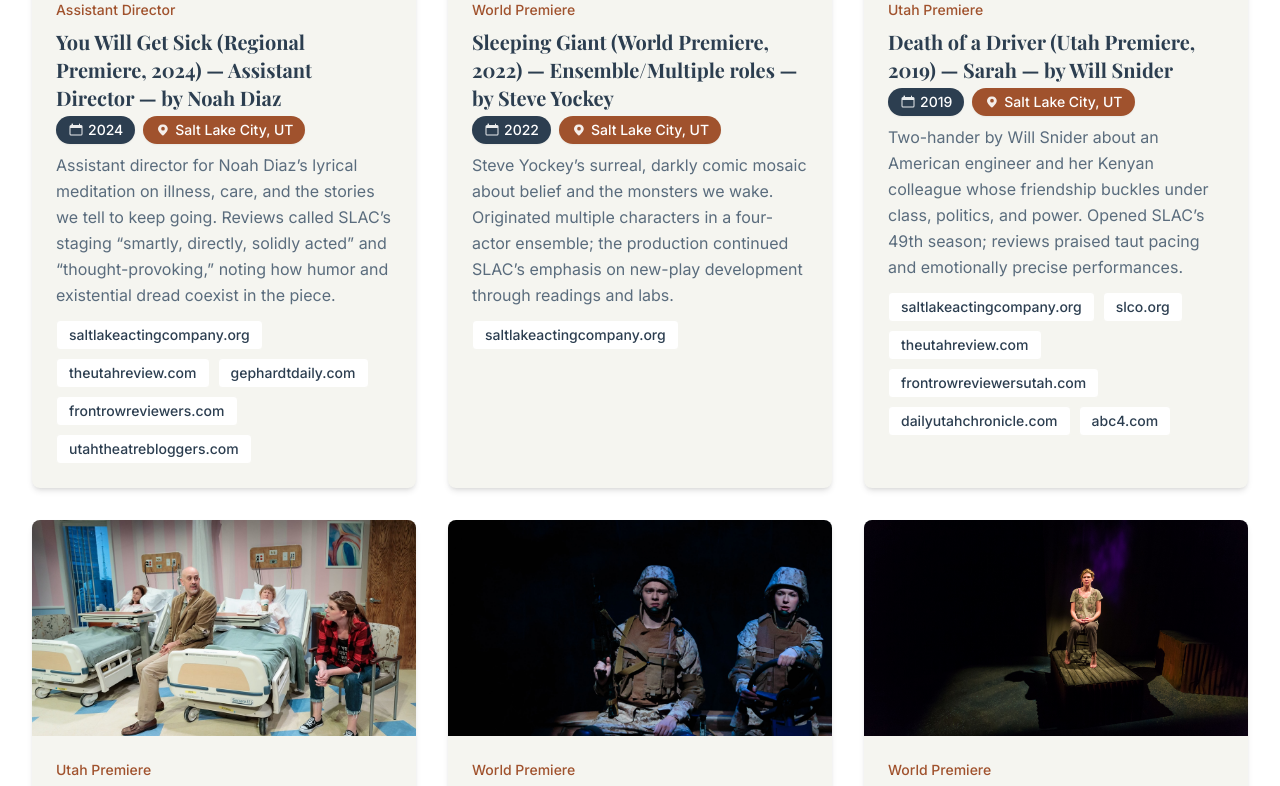
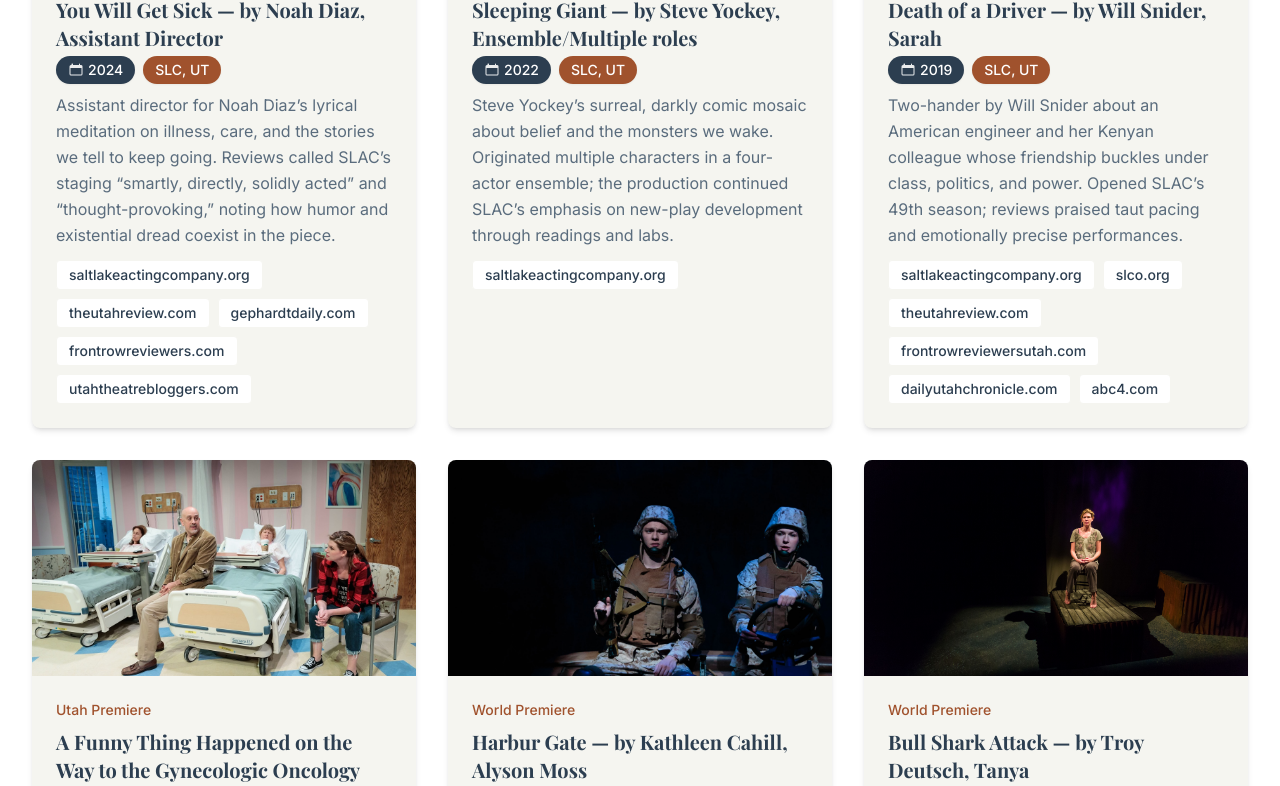
Before and after one commit to topher416/cstokeswylie, a React (Vite) app: page / in a window 1280 px wide. Shown: the part 5120-5906 px from the top of the page. Built offline with nearby package versions, Linux system fonts and the light colour scheme.

Commit message:
style(location): remove pin icon and abbreviate to SLC/NYC (Chicago unchanged); content(portfolio): simplify Featured titles (remove year/premiere text, keep playwright + role)

```diff
--- a/src/components/LocationTag.jsx
+++ b/src/components/LocationTag.jsx
@@ -1,16 +1,23 @@
+const abbreviateLocation = (text) => {
+  if (!text) return '';
+  // Expect formats like "Salt Lake City, UT" or "New York City, NY"
+  // Apply requested abbreviations:
+  // - Salt Lake City, UT -> SLC, UT
+  // - New York City, NY -> NYC, NY
+  // - Chicago, IL stays as-is
+  const normalized = text.trim();
+  if (/^Salt Lake City,\s*UT/i.test(normalized)) return 'SLC, UT';
+  if (/^New York City,\s*NY/i.test(normalized)) return 'NYC, NY';
+  // Leave any other cities unchanged (e.g., Milwaukee, WI)
+  return normalized;
+};
+
 const LocationTag = ({ text }) => {
   if (!text) return null;
+  const display = abbreviateLocation(text);
   return (
     <span className="inline-flex items-center gap-1 px-3 py-1 rounded-full bg-accent text-white text-xs md:text-sm font-medium shadow-sm">
-      <svg
-        xmlns="http://www.w3.org/2000/svg"
-        viewBox="0 0 24 24"
-        fill="currentColor"
-        className="w-4 h-4 opacity-90"
-      >
-        <path d="M11.47 3.84a6.5 6.5 0 0 1 7.54 7.54c-.52 2.31-2.32 4.89-5.38 7.73l-.98.89a1.25 1.25 0 0 1-1.66 0l-.98-.9c-3.06-2.83-4.85-5.41-5.38-7.72a6.5 6.5 0 0 1 7.54-7.54Zm.53 8.91a2.75 2.75 0 1 0 0-5.5 2.75 2.75 0 0 0 0 5.5Z" />
-      </svg>
-      {text}
+      {display}
     </span>
   );
 };
--- a/src/components/Portfolio.jsx
+++ b/src/components/Portfolio.jsx
@@ -5,32 +5,32 @@ import { useState } from 'react';
 
 const Portfolio = () => {
   const imageMap = {
-    'You Will Get Sick (Regional Premiere, 2024) — Assistant Director — by Noah Diaz': [
+    'You Will Get Sick — by Noah Diaz, Assistant Director': [
       '/images/youwillgetsick1.jpg',
       '/images/youwillgetsick2.jpg',
     ],
-    'Sleeping Giant (World Premiere, 2022) — Ensemble/Multiple roles — by Steve Yockey': [
+    'Sleeping Giant — by Steve Yockey, Ensemble/Multiple roles': [
       '/images/sleepinggiant1cropped.jpg',
       '/images/sleepinggiant2cropped.jpg',
       '/images/sleepinggiant3cropped.jpg',
     ],
-    'Death of a Driver (Utah Premiere, 2019) — Sarah — by Will Snider': [
+    'Death of a Driver — by Will Snider, Sarah': [
       '/images/deathofadriver3cropped.jpg',
       '/images/deathofadriver5cropped.jpg',
       '/images/deathofadriver8cropped.jpg',
     ],
-    'A Funny Thing Happened on the Way to the Gynecologic Oncology Unit at Memorial Sloan Kettering Cancer Center of New York City (Utah Premiere, 2018) — Karla — by Halley Feiffer': [
+    'A Funny Thing Happened on the Way to the Gynecologic Oncology Unit at Memorial Sloan Kettering Cancer Center of New York City — by Halley Feiffer, Karla': [
       '/images/funnything4cropped.jpg',
       '/images/funnything5cropped.jpg',
       '/images/funnything9cropped.jpg',
       '/images/funnything10.JPG',
     ],
-    'Harbur Gate (World Premiere, 2017) — Alyson Moss — by Kathleen Cahill': [
+    'Harbur Gate — by Kathleen Cahill, Alyson Moss': [
       '/images/harburgate1cropped.jpg',
       '/images/harburgate2cropped.jpg',
       '/images/harburgate3cropped.jpg',
     ],
-    'Bull Shark Attack (World Premiere, 2016) — Tanya — by Troy Deutsch': [
+    'Bull Shark Attack — by Troy Deutsch, Tanya': [
       '/images/bullshark1.jpg',
       '/images/bullshark2.jpg',
       '/images/bullshark3.JPG',
@@ -40,7 +40,7 @@ const Portfolio = () => {
   const portfolioItems = [
     {
       id: 1,
-      title: 'You Will Get Sick (Regional Premiere, 2024) — Assistant Director — by Noah Diaz',
+      title: 'You Will Get Sick — by Noah Diaz, Assistant Director',
       category: 'Assistant Director',
       location: 'Salt Lake City, UT',
       year: '2024',
@@ -56,7 +56,7 @@ const Portfolio = () => {
     },
     {
       id: 2,
-      title: 'Sleeping Giant (World Premiere, 2022) — Ensemble/Multiple roles — by Steve Yockey',
+      title: 'Sleeping Giant — by Steve Yockey, Ensemble/Multiple roles',
       category: 'World Premiere',
       location: 'Salt Lake City, UT',
       year: '2022',
@@ -68,7 +68,7 @@ const Portfolio = () => {
     },
     {
       id: 3,
-      title: 'Death of a Driver (Utah Premiere, 2019) — Sarah — by Will Snider',
+      title: 'Death of a Driver — by Will Snider, Sarah',
       category: 'Utah Premiere',
       location: 'Salt Lake City, UT',
       year: '2019',
@@ -85,7 +85,7 @@ const Portfolio = () => {
     },
     {
       id: 4,
-      title: 'A Funny Thing Happened on the Way to the Gynecologic Oncology Unit at Memorial Sloan Kettering Cancer Center of New York City (Utah Premiere, 2018) — Karla — by Halley Feiffer',
+      title: 'A Funny Thing Happened on the Way to the Gynecologic Oncology Unit at Memorial Sloan Kettering Cancer Center of New York City — by Halley Feiffer, Karla',
       category: 'Utah Premiere',
       location: 'Salt Lake City, UT',
       year: '2018',
@@ -99,7 +99,7 @@ const Portfolio = () => {
     },
     {
       id: 5,
-      title: 'Harbur Gate (World Premiere, 2017) — Alyson Moss — by Kathleen Cahill',
+      title: 'Harbur Gate — by Kathleen Cahill, Alyson Moss',
       category: 'World Premiere',
       location: 'Salt Lake City, UT',
       year: '2017',
@@ -117,7 +117,7 @@ const Portfolio = () => {
     },
     {
       id: 6,
-      title: 'Bull Shark Attack (World Premiere, 2016) — Tanya — by Troy Deutsch',
+      title: 'Bull Shark Attack — by Troy Deutsch, Tanya',
       category: 'World Premiere',
       location: 'Salt Lake City, UT',
       year: '2016',
```
